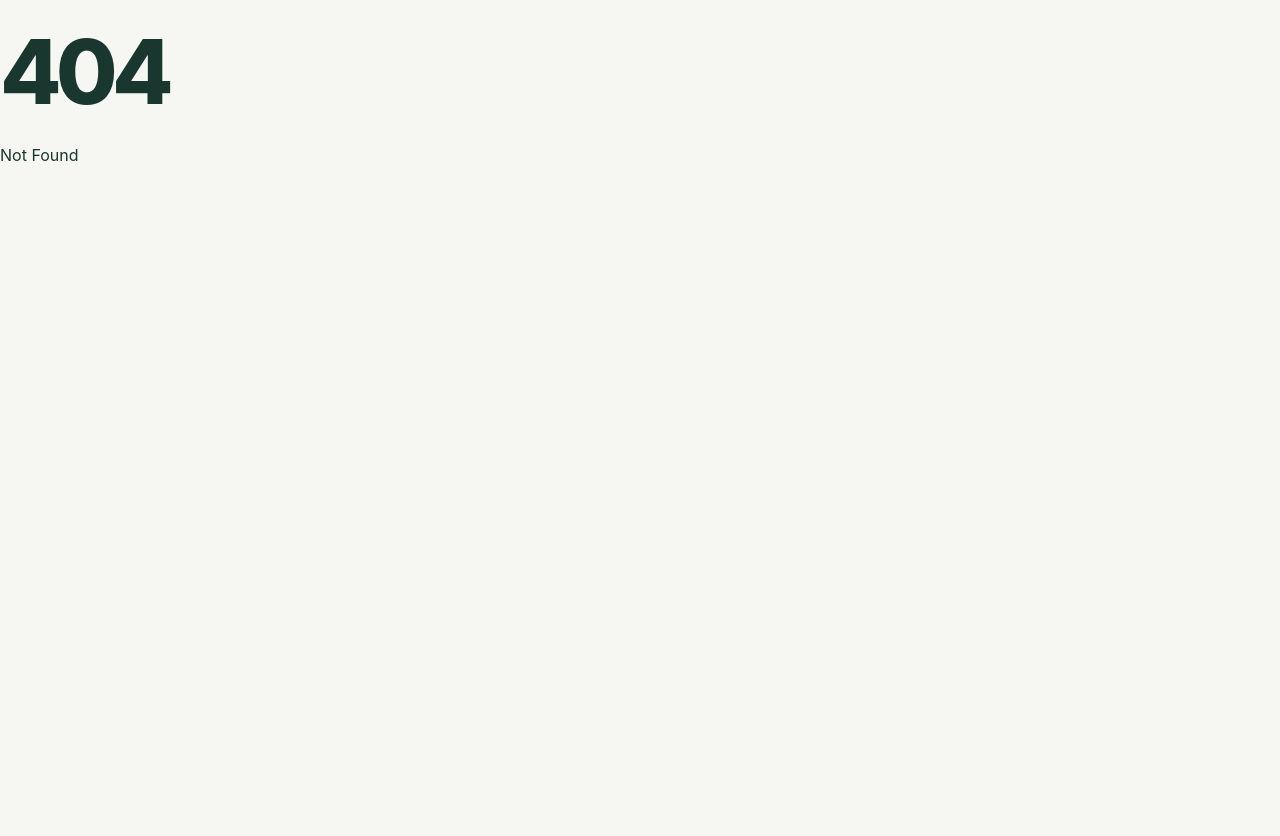
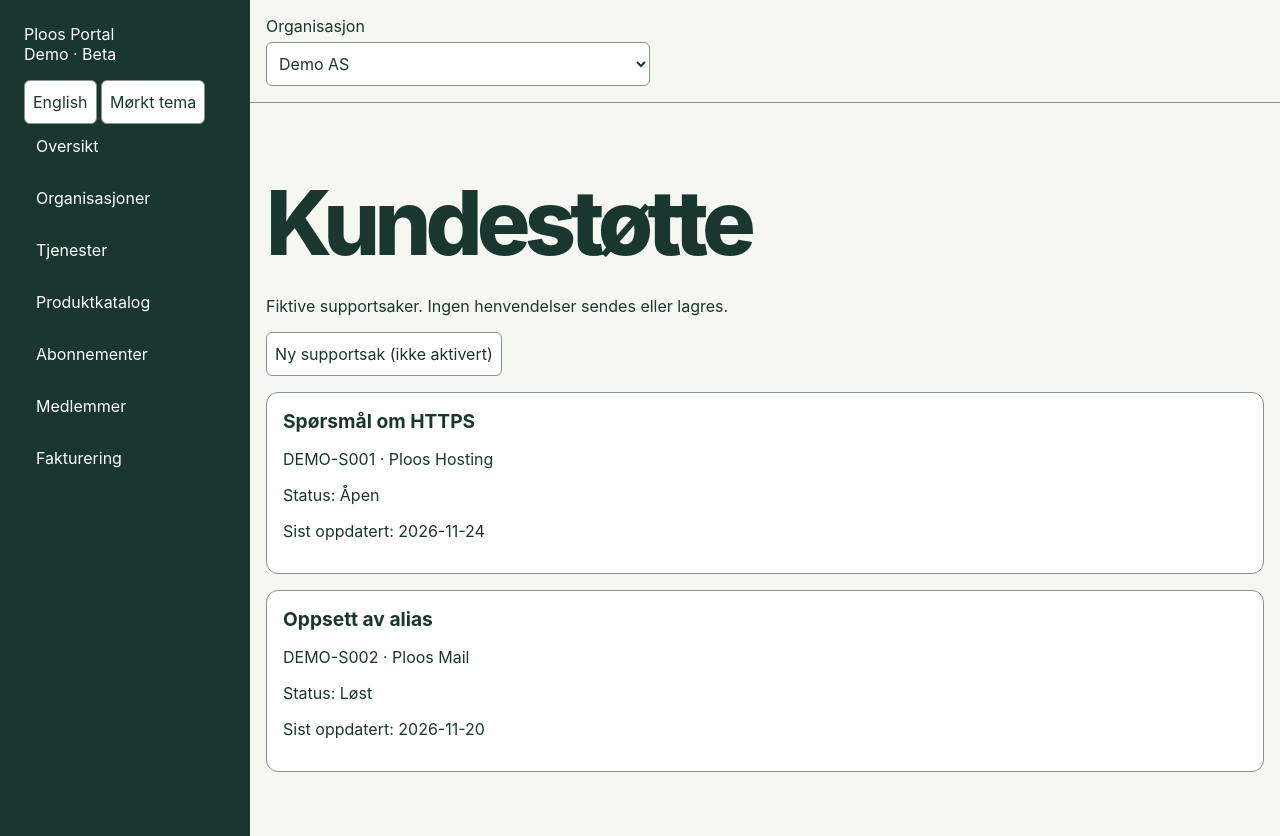
Before and after one commit to Ploos-AS/Ploos-Portal, a SvelteKit app: page /preview/support in a window 1280 px wide. Before the commit this address had no page. Before the commit the page ends 800 px from the top, so only its background shows below. Built offline with nearby package versions, Linux system fonts and the light colour scheme.

Commit message:
feat: add organization support preview

```diff
--- /dev/null
+++ b/src/routes/preview/support/+page.svelte
@@ -0,0 +1,33 @@
+<script lang="ts">
+  import { getContext } from 'svelte';
+  const getLanguage = getContext<() => 'nb' | 'en'>('preview-language');
+  const organization = getContext<{ selected: () => string }>('preview-organization');
+  let language = $derived(getLanguage());
+  const tickets = [
+    { organization: 'business', id: 'DEMO-S001', product: 'Ploos Hosting', subject: { nb: 'Spørsmål om HTTPS', en: 'HTTPS question' }, status: { nb: 'Åpen', en: 'Open' }, date: '2026-11-24' },
+    { organization: 'business', id: 'DEMO-S002', product: 'Ploos Mail', subject: { nb: 'Oppsett av alias', en: 'Alias setup' }, status: { nb: 'Løst', en: 'Resolved' }, date: '2026-11-20' },
+    { organization: 'association', id: 'DEMO-S003', product: 'Ploos DNS', subject: { nb: 'Delegering av subdomene', en: 'Subdomain delegation' }, status: { nb: 'Venter på svar', en: 'Awaiting reply' }, date: '2026-11-25' }
+  ];
+  let visible = $derived(tickets.filter(ticket => ticket.organization === organization.selected()));
+</script>
+<svelte:head><title>Ploos Support – Preview</title><meta name="robots" content="noindex" /></svelte:head>
+<main>
+  <h1>{language === 'nb' ? 'Kundestøtte' : 'Support'}</h1>
+  <p>{language === 'nb' ? 'Fiktive supportsaker. Ingen henvendelser sendes eller lagres.' : 'Fictional support tickets. No requests are sent or stored.'}</p>
+  <button disabled>{language === 'nb' ? 'Ny supportsak (ikke aktivert)' : 'New support ticket (not enabled)'}</button>
+  {#each visible as ticket (ticket.id)}
+    <article>
+      <h2>{ticket.subject[language]}</h2>
+      <p>{ticket.id} · {ticket.product}</p>
+      <p>{language === 'nb' ? 'Status' : 'Status'}: {ticket.status[language]}</p>
+      <p>{language === 'nb' ? 'Sist oppdatert' : 'Last updated'}: {ticket.date}</p>
+    </article>
+  {:else}
+    <p>{language === 'nb' ? 'Ingen supportsaker i valgt demoorganisasjon.' : 'No support tickets in the selected demo organization.'}</p>
+  {/each}
+</main>
+<style>
+  main { margin: 2rem auto; padding: 1rem; }
+  article { background: var(--control); border: 1px solid var(--border); border-radius: .75rem; padding: 1rem; margin-block: 1rem; overflow-wrap: anywhere; }
+  h2 { font-size: 1.2rem; }
+</style>
```
